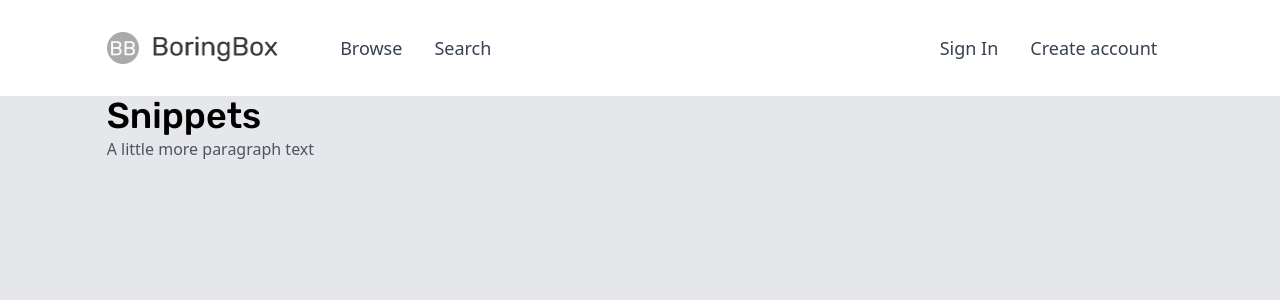
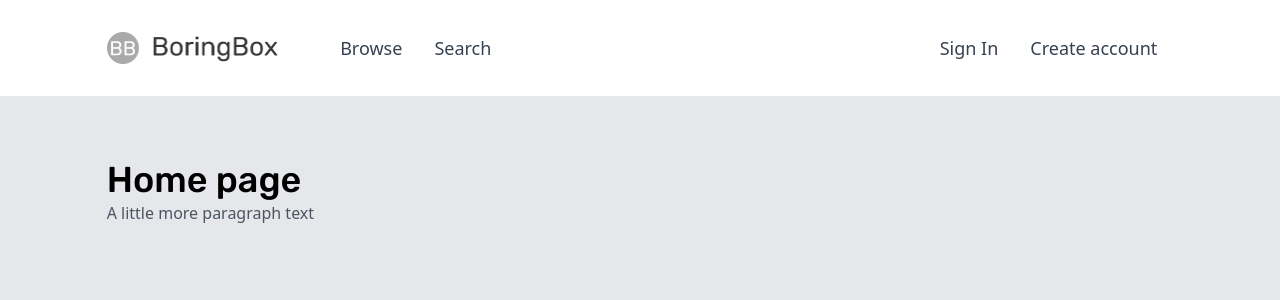
Before and after one commit to lozynskyi/snippetclient, a Nuxt app: page / in a window 1280 px wide. Shown: the top 300 px of the page. Built offline with nearby package versions, Linux system fonts and the light colour scheme; no server answers; what tailwindcss-transforms would draw is missing.

Commit message:
Update snippet page

```diff
--- a/pages/index.vue
+++ b/pages/index.vue
@@ -1,6 +1,6 @@
 <template>
-  <div class="container">
-    <h1 class="font-medium text-4xl">Snippets</h1>
+  <div class="container mt-16">
+    <h1 class="font-medium text-4xl">Home page</h1>
     <p>A little more paragraph text</p>
   </div>
 </template>
```
